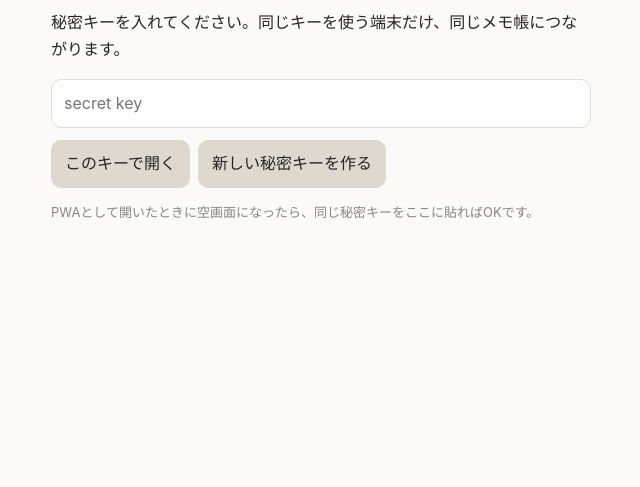
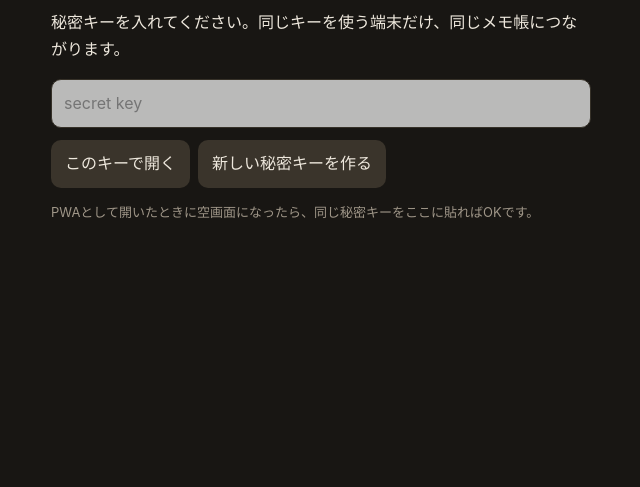
Before and after one commit to rzsnmy/quiet-notes, a plain HTML site: page index.html in a window 1280 px wide. Shown: the part 313-800 px from the top of the page, without its empty margins (319-959 px from the left). Drawn offline with nearby package versions, Linux system fonts and the light colour scheme.

Commit message:
Update style.css

```diff
--- a/style.css
+++ b/style.css
@@ -1,11 +1,11 @@
 :root {
-  --bg: #fbfaf8;
-  --panel: #f2f0ec;
-  --text: #252525;
-  --muted: #8a857d;
-  --line: #e2ded7;
-  --selected: #e7e2da;
-  --button: #ded8cf;
+  --bg: #181613;
+  --panel: #211e1a;
+  --text: #eee8dd;
+  --muted: #9f9688;
+  --line: #363128;
+  --selected: #332d25;
+  --button: #3a342b;
 }
 
 * {
```
